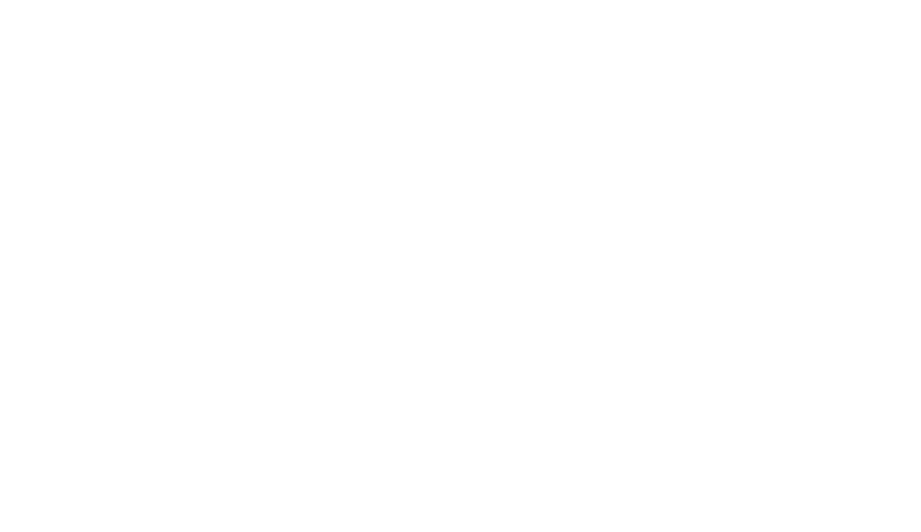
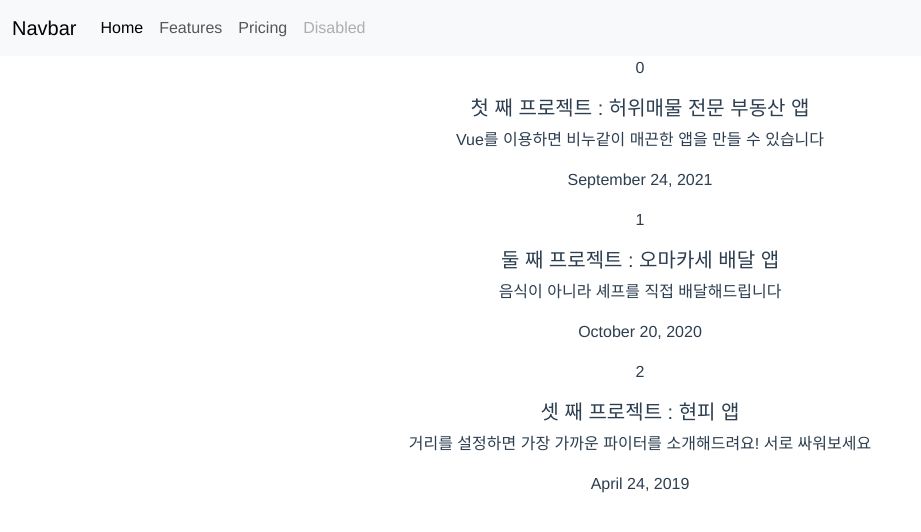
Before and after one commit to juni8453/Vue-Router, a Vue app: page / in a window 1280 px wide. Shown: the top 532 px of the page, without its empty margins (0-921 px from the left). Built offline with nearby package versions, Linux system fonts and the light colour scheme.

Commit message:
데이터 바인딩, props 등 복습

```diff
--- a/package.json
+++ b/package.json
@@ -10,7 +10,8 @@
   "dependencies": {
     "bootstrap": "^5.3.2",
     "core-js": "^3.6.5",
-    "vue": "^3.0.0"
+    "vue": "^3.0.0",
+    "vue-router": "^4.2.5"
   },
   "devDependencies": {
     "@vue/cli-plugin-babel": "~4.5.11",
--- a/src/App.vue
+++ b/src/App.vue
@@ -1,12 +1,47 @@
 <template>
+  <nav class="navbar navbar-expand-lg bg-body-tertiary">
+    <div class="container-fluid">
+      <a class="navbar-brand" href="#">Navbar</a>
+      <button class="navbar-toggler" type="button" data-bs-toggle="collapse" data-bs-target="#navbarNav" aria-controls="navbarNav" aria-expanded="false" aria-label="Toggle navigation">
+        <span class="navbar-toggler-icon"></span>
+      </button>
+
+      <div class="collapse navbar-collapse" id="navbarNav">
+        <ul class="navbar-nav">
+          <li class="nav-item">
+            <a class="nav-link active" aria-current="page" href="#">Home</a>
+          </li>
+          <li class="nav-item">
+            <a class="nav-link" href="#">Features</a>
+          </li>
+          <li class="nav-item">
+            <a class="nav-link" href="#">Pricing</a>
+          </li>
+          <li class="nav-item">
+            <a class="nav-link disabled" aria-disabled="true">Disabled</a>
+          </li>
+        </ul>
+      </div>
+    </div>
+  </nav>
+
+  <Post v-for="(post, i) in posts" :key="i" :post="post" />
 
 </template>
 
 <script>
+import Post from './components/Post.vue'
+import posts from './assets/posts.js'
+
 export default {
   name: 'App',
+  data() {
+    return {
+      posts: posts,
+    }
+  },
   components: {
-
+    Post: Post,
   }
 }
 </script>
@@ -18,6 +53,5 @@ export default {
   -moz-osx-font-smoothing: grayscale;
   text-align: center;
   color: #2c3e50;
-  margin-top: 60px;
 }
 </style>
--- /dev/null
+++ b/src/assets/posts.js
@@ -0,0 +1,20 @@
+let posts = [
+   {
+    title : '첫 째 프로젝트 : 허위매물 전문 부동산 앱',
+    content : 'Vue를 이용하면 비누같이 매끈한 앱을 만들 수 있습니다',
+    date : 'September 24, 2021',
+    number : 0
+  },{
+    title : '둘 째 프로젝트 : 오마카세 배달 앱',
+    content : '음식이 아니라 셰프를 직접 배달해드립니다',
+    date : 'October 20, 2020',
+    number : 1
+  },{
+    title : '셋 째 프로젝트 : 현피 앱',
+    content : '거리를 설정하면 가장 가까운 파이터를 소개해드려요! 서로 싸워보세요',
+    date : 'April 24, 2019',
+    number : 2
+  }
+];
+
+export default posts;
--- /dev/null
+++ b/src/components/Post.vue
@@ -0,0 +1,22 @@
+<template>
+  <div>
+    <p>{{post.number}}</p>
+    <h5>{{post.title}}</h5>
+    <p>{{post.content}}</p>
+    <p>{{post.date}}</p>
+  </div>
+</template>
+
+<script>
+
+export default {
+  name: "Post",
+  props: {
+    post: Array,
+  },
+}
+</script>
+
+<style scoped>
+
+</style>
```
Also changed, not shown: 1 other file (tests, documents, lock files or other folders).
